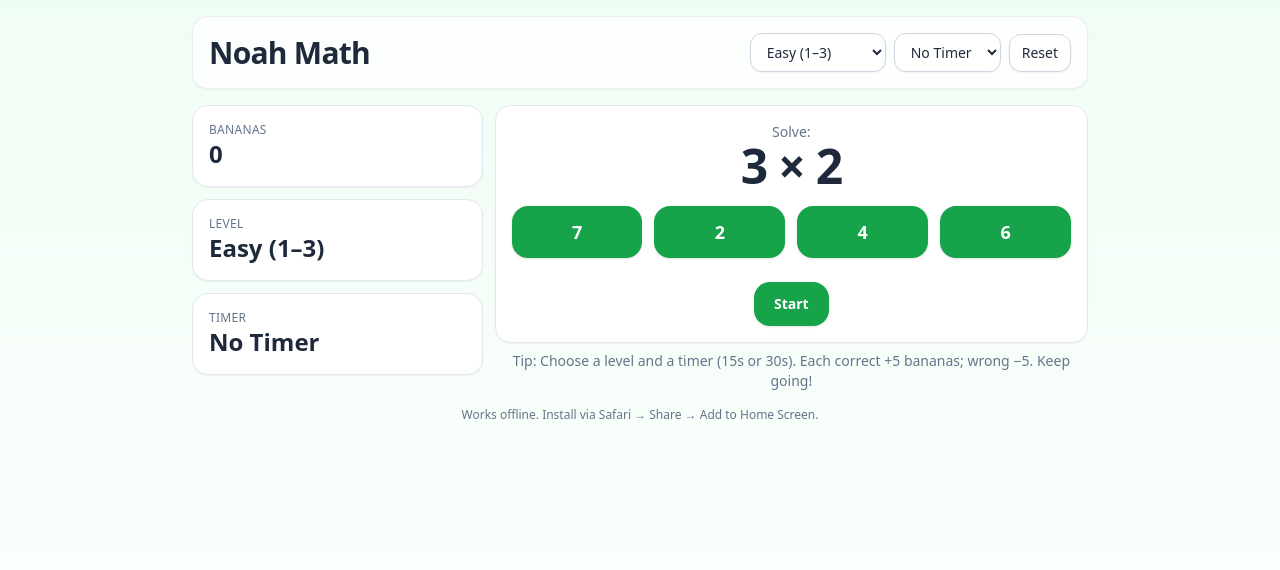
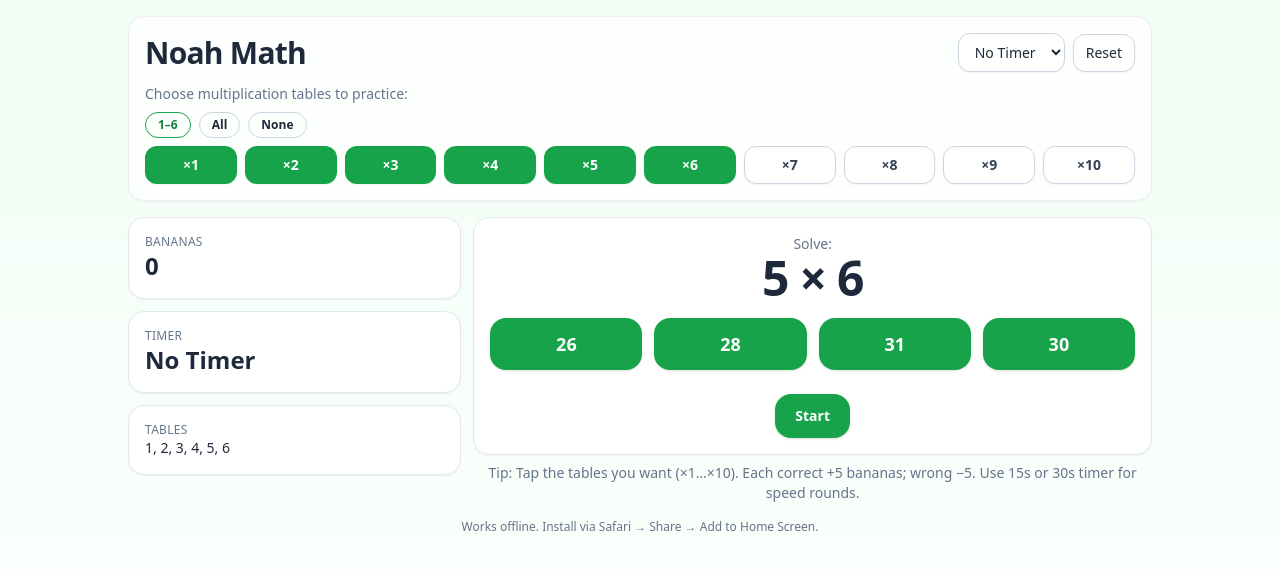
Before and after one commit to mohdismaildev/noahmath, a React (Vite) app: page / in a window 1280 px wide. Shown: the top 570 px of the page. Built offline with nearby package versions, Linux system fonts and the light colour scheme.

Commit message:
Add files via upload

```diff
--- a/package.json
+++ b/package.json
@@ -1,6 +1,6 @@
 {
   "name": "noah-math-pwa",
-  "version": "1.0.0",
+  "version": "1.1.0",
   "private": true,
   "type": "module",
   "scripts": {
--- a/src/App.jsx
+++ b/src/App.jsx
@@ -1,11 +1,5 @@
-import React, { useEffect, useMemo, useRef, useState } from 'react'
+import React, { useEffect, useRef, useState } from 'react'
 import { motion, AnimatePresence } from 'framer-motion'
-
-const LEVELS = [
-  { id: 'easy', label: 'Easy (1–3)', max: 3 },
-  { id: 'medium', label: 'Medium (1–4)', max: 4 },
-  { id: 'hard', label: 'Hard (1–6)', max: 6 },
-]
 
 const TIMERS = [
   { id: 'off', label: 'No Timer', seconds: 0 },
@@ -13,11 +7,14 @@ const TIMERS = [
   { id: '30s', label: '30 sec', seconds: 30 },
 ]
 
+const ALL_TABLES = Array.from({length: 10}, (_, i) => i + 1) // 1..10
+
+function randFrom(arr) { return arr[Math.floor(Math.random() * arr.length)] }
 function randInt(min, max) { return Math.floor(Math.random() * (max - min + 1)) + min }
 
-function makeQuestion(max) {
-  const a = randInt(1, max)
-  const b = randInt(1, max)
+function makeQuestion(selectedTables) {
+  const a = randFrom(selectedTables)
+  const b = randInt(1, 10)
   const answer = a * b
   const options = new Set([answer])
   while (options.size < 4) {
@@ -30,16 +27,19 @@ function makeQuestion(max) {
 }
 
 export default function NoahMath() {
-  const [level, setLevel] = useState(LEVELS[0])
+  const [selectedTables, setSelectedTables] = useState([1,2,3,4,5,6])
   const [timerMode, setTimerMode] = useState(TIMERS[0])
   const [timeLeft, setTimeLeft] = useState(0)
   const [bananas, setBananas] = useState(0)
-  const [q, setQ] = useState(() => makeQuestion(level.max))
+  const [q, setQ] = useState(() => makeQuestion([1,2,3,4,5,6]))
   const [running, setRunning] = useState(false)
   const [showStartHint, setShowStartHint] = useState(true)
   const intervalRef = useRef(null)
 
-  useEffect(() => { setQ(makeQuestion(level.max)) }, [level])
+  useEffect(() => {
+    if (selectedTables.length === 0) setSelectedTables([1])
+    setQ(makeQuestion(selectedTables.length ? selectedTables : [1]))
+  }, [selectedTables])
 
   useEffect(() => {
     if (!running || timerMode.seconds === 0) return
@@ -49,44 +49,69 @@ export default function NoahMath() {
       setTimeLeft((t) => {
         if (t <= 1) {
           clearInterval(intervalRef.current)
-          setQ(makeQuestion(level.max))
+          setQ(makeQuestion(selectedTables))
           return timerMode.seconds
         }
         return t - 1
       })
     }, 1000)
     return () => intervalRef.current && clearInterval(intervalRef.current)
-  }, [running, timerMode, level])
+  }, [running, timerMode, selectedTables])
 
   useEffect(() => { setTimeLeft(timerMode.seconds || 0) }, [timerMode])
 
-  const start = () => { setRunning(true); setShowStartHint(false); setQ(makeQuestion(level.max)); if (timerMode.seconds > 0) setTimeLeft(timerMode.seconds) }
-  const stop = () => { setRunning(false); if (intervalRef.current) clearInterval(intervalRef.current) }
-
-  const answer = (val) => {
-    if (!running) start()
-    const correct = val === q.answer
-    setBananas((b) => Math.max(0, b + (correct ? 5 : -5)))
-    setQ(makeQuestion(level.max))
-    if (timerMode.seconds > 0) setTimeLeft(timerMode.seconds)
+  const toggleTable = (n) => {
+    setSelectedTables((prev) => prev.includes(n) ? prev.filter(x => x !== n) : [...prev, n].sort((a,b)=>a-b))
   }
 
-  const resetAll = () => { stop(); setBananas(0); setQ(makeQuestion(level.max)); setShowStartHint(true); setTimeLeft(timerMode.seconds || 0) }
+  const selectAll = () => setSelectedTables([...ALL_TABLES])
+  const selectNone = () => setSelectedTables([])
+  const selectUpTo6 = () => setSelectedTables([1,2,3,4,5,6])
+
+  const start = () => { setRunning(true); setShowStartHint(false); setQ(makeQuestion(selectedTables)); if (timerMode.seconds > 0) setTimeLeft(timerMode.seconds) }
+  const stop = () => { setRunning(false); if (intervalRef.current) clearInterval(intervalRef.current) }
+  const answer = (val) => { if (!running) start(); const correct = val === q.answer; setBananas((b) => Math.max(0, b + (correct ? 5 : -5))); setQ(makeQuestion(selectedTables)); if (timerMode.seconds > 0) setTimeLeft(timerMode.seconds) }
+  const resetAll = () => { stop(); setBananas(0); setQ(makeQuestion(selectedTables)); setShowStartHint(true); setTimeLeft(timerMode.seconds || 0) }
 
   return (
     <div className="min-h-screen w-full bg-gradient-to-b from-green-50 to-white p-4 text-slate-800 dark:from-slate-900 dark:to-slate-950 dark:text-slate-100">
-      <div className="mx-auto flex max-w-4xl flex-col gap-4">
+      <div className="mx-auto flex max-w-5xl flex-col gap-4">
         <header className="rounded-2xl border border-slate-200/70 bg-white/80 p-4 shadow-sm backdrop-blur dark:border-slate-800 dark:bg-slate-900/60">
+          <div className="flex flex-col gap-3">
             <div className="flex flex-col items-center gap-3 md:flex-row md:justify-between">
               <h1 className="text-2xl font-extrabold tracking-tight md:text-3xl">Noah Math</h1>
               <div className="flex flex-wrap items-center gap-2">
-              <select value={level.id} onChange={(e) => setLevel(LEVELS.find((l) => l.id === e.target.value) || LEVELS[0])} className="rounded-xl border border-slate-300 bg-white px-3 py-2 text-sm shadow-sm outline-none transition focus:ring-2 focus:ring-green-400 dark:border-slate-700 dark:bg-slate-800">
-                {LEVELS.map((l) => <option key={l.id} value={l.id}>{l.label}</option>)}
-              </select>
                 <select value={timerMode.id} onChange={(e) => setTimerMode(TIMERS.find((t) => t.id === e.target.value) || TIMERS[0])} className="rounded-xl border border-slate-300 bg-white px-3 py-2 text-sm shadow-sm outline-none transition focus:ring-2 focus:ring-green-400 dark:border-slate-700 dark:bg-slate-800">
                   {TIMERS.map((t) => <option key={t.id} value={t.id}>{t.label}</option>)}
                 </select>
                 <button onClick={resetAll} className="rounded-xl border border-slate-300 bg-white px-3 py-2 text-sm font-medium shadow-sm transition hover:-translate-y-0.5 hover:shadow focus:outline-none focus:ring-2 focus:ring-green-400 active:translate-y-0 dark:border-slate-700 dark:bg-slate-800">Reset</button>
+              </div>
+            </div>
+
+            <div className="flex flex-col gap-2">
+              <p className="text-sm text-slate-500 dark:text-slate-400">Choose multiplication tables to practice:</p>
+              <div className="flex flex-wrap gap-2">
+                <button onClick={selectUpTo6} className="rounded-full border border-green-600 px-3 py-1 text-xs font-semibold text-green-700 hover:bg-green-50 dark:text-green-300 dark:hover:bg-green-900/30">1–6</button>
+                <button onClick={selectAll} className="rounded-full border border-slate-300 px-3 py-1 text-xs font-semibold hover:bg-slate-50 dark:hover:bg-slate-800">All</button>
+                <button onClick={selectNone} className="rounded-full border border-slate-300 px-3 py-1 text-xs font-semibold hover:bg-slate-50 dark:hover:bg-slate-800">None</button>
+              </div>
+              <div className="grid grid-cols-5 gap-2 sm:grid-cols-10">
+                {ALL_TABLES.map((n) => {
+                  const active = selectedTables.includes(n)
+                  return (
+                    <button
+                      key={n}
+                      onClick={() => toggleTable(n)}
+                      className={
+                        `rounded-xl px-0 py-2 text-center text-sm font-bold shadow-sm focus:outline-none focus:ring-2 ` +
+                        (active ? 'bg-green-600 text-white focus:ring-green-300' : 'bg-white text-slate-700 border border-slate-300 hover:-translate-y-0.5 hover:shadow focus:ring-green-300 dark:bg-slate-800 dark:text-slate-100 dark:border-slate-700')
+                      }
+                    >
+                      ×{n}
+                    </button>
+                  )
+                })}
+              </div>
             </div>
           </div>
         </header>
@@ -94,8 +119,11 @@ export default function NoahMath() {
         <section className="grid gap-3 md:grid-cols-3">
           <div className="order-2 flex flex-col gap-3 md:order-1">
             <StatCard label="Bananas" value={bananas} />
-            <StatCard label="Level" value={level.label} />
             <StatCard label="Timer" value={timerMode.label} />
+            <div className="rounded-2xl border border-slate-200 bg-white p-4 shadow-sm dark:border-slate-700 dark:bg-slate-900">
+              <p className="text-xs uppercase tracking-wide text-slate-500 dark:text-slate-400">Tables</p>
+              <p className="text-sm">{selectedTables.join(', ')}</p>
+            </div>
             {timerMode.seconds > 0 && (
               <div className="rounded-2xl border border-slate-200 bg-white p-4 shadow-sm dark:border-slate-700 dark:bg-slate-900">
                 <p className="text-xs uppercase tracking-wide text-slate-500 dark:text-slate-400">Time Left</p>
@@ -119,16 +147,16 @@ export default function NoahMath() {
               </div>
               <div className="flex items-center gap-2 pt-2">
                 {!running ? (
-                  <button onClick={ () => start() } className="rounded-2xl bg-green-600 px-5 py-3 text-sm font-semibold text-white shadow transition hover:bg-green-500 focus:outline-none focus:ring-2 focus:ring-green-300">Start</button>
+                  <button onClick={start} className="rounded-2xl bg-green-600 px-5 py-3 text-sm font-semibold text-white shadow transition hover:bg-green-500 focus:outline-none focus:ring-2 focus:ring-green-300">Start</button>
                 ) : (
-                  <button onClick={ () => stop() } className="rounded-2xl border border-slate-300 bg-white px-5 py-3 text-sm font-semibold shadow-sm transition hover:-translate-y-0.5 hover:shadow focus:outline-none focus:ring-2 focus:ring-green-300 active:translate-y-0 dark:border-slate-700 dark:bg-slate-800">Pause</button>
+                  <button onClick={stop} className="rounded-2xl border border-slate-300 bg-white px-5 py-3 text-sm font-semibold shadow-sm transition hover:-translate-y-0.5 hover:shadow focus:outline-none focus:ring-2 focus:ring-green-300 active:translate-y-0 dark:border-slate-700 dark:bg-slate-800">Pause</button>
                 )}
               </div>
             </div>
             <AnimatePresence>
               {showStartHint && (
                 <motion.p initial={{ opacity: 0 }} animate={{ opacity: 1 }} exit={{ opacity: 0 }} className="mt-2 text-center text-sm text-slate-500 dark:text-slate-400">
-                  Tip: Choose a level and a timer (15s or 30s). Each correct +5 bananas; wrong −5. Keep going!
+                  Tip: Tap the tables you want (×1…×10). Each correct +5 bananas; wrong −5. Use 15s or 30s timer for speed rounds.
                 </motion.p>
               )}
             </AnimatePresence>
--- a/vite.config.js
+++ b/vite.config.js
@@ -11,7 +11,7 @@ export default defineConfig({
       manifest: {
         name: 'Noah Math',
         short_name: 'NoahMath',
-        description: 'Quick-fire multiplication quiz (1×1 to 6×6).',
+        description: 'Quick-fire multiplication quiz with selectable tables.',
         start_url: '/',
         scope: '/',
         display: 'standalone',
```
Lines whose indentation alone changed are shown as unchanged.
